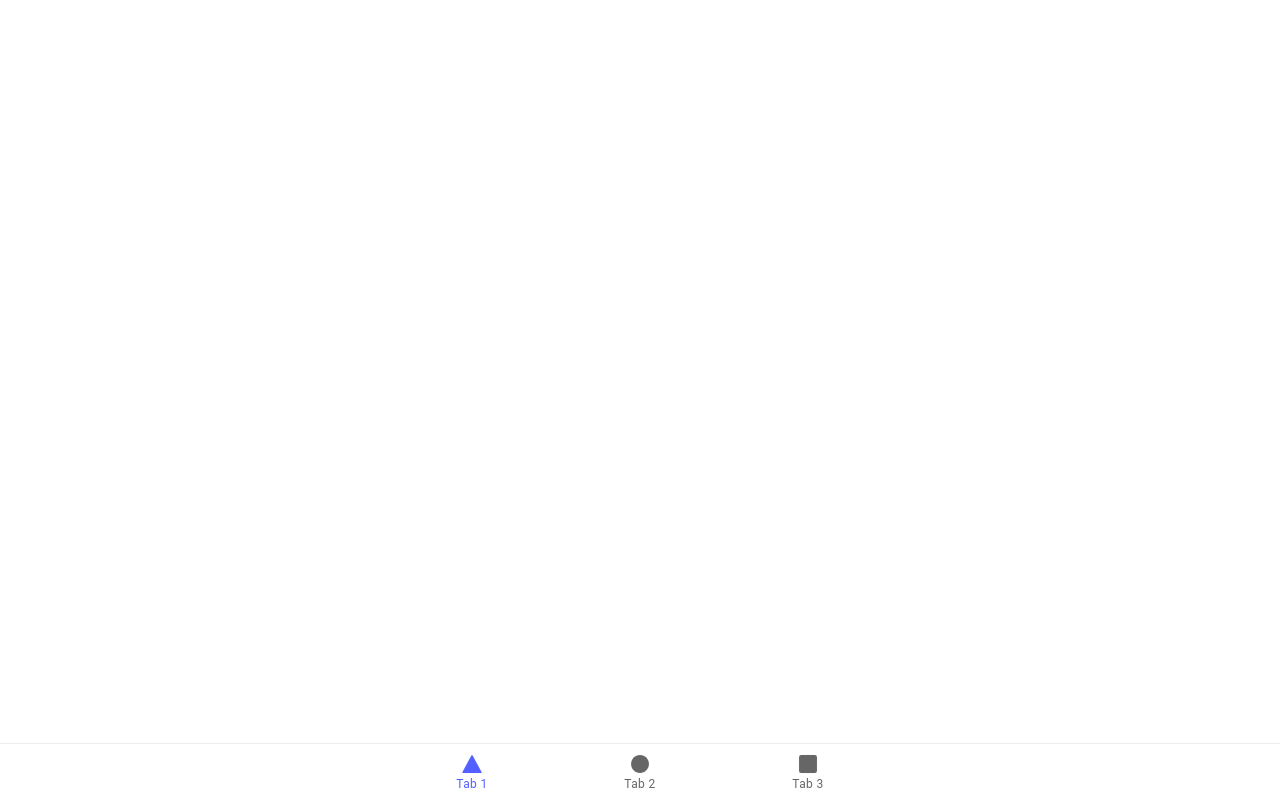
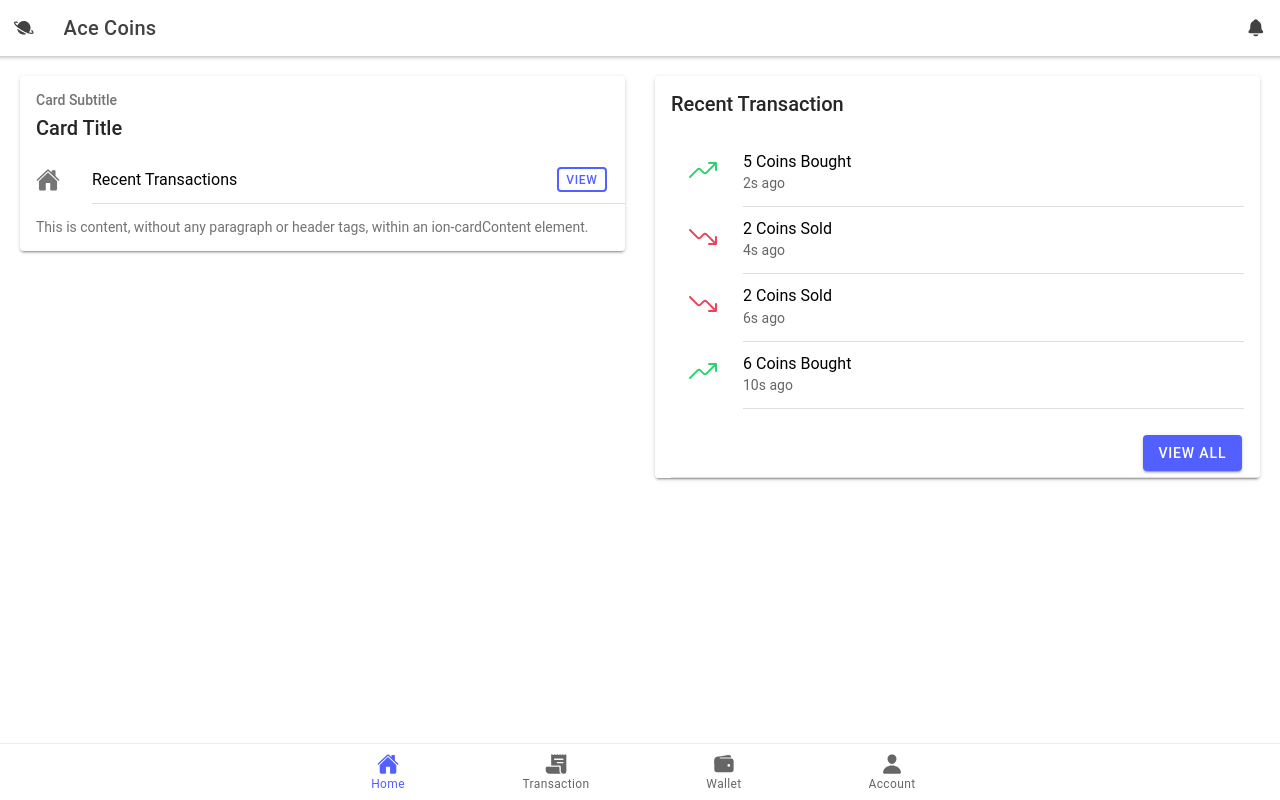
Before and after one commit to samiksha0302/ace-coins-8t4lin, a React (Create React App) app: page /tab1Home in a window 1280 px wide. Built offline with nearby package versions, Linux system fonts and the light colour scheme.

Commit message:
commit 4 - Saved the page file

```diff
--- a/src/App.tsx
+++ b/src/App.tsx
@@ -10,10 +10,11 @@
   setupIonicReact
 } from '@ionic/react';
 import { IonReactRouter } from '@ionic/react-router';
-import { ellipse, square, triangle } from 'ionicons/icons';
-import Tab1 from './pages/Tab1';
-import Tab2 from './pages/Tab2';
-import Tab3 from './pages/Tab3';
+import { home , receipt , wallet , person  } from 'ionicons/icons';
+import Tab1 from './pages/tab1Home';
+import Tab2 from './pages/tab2Transaction';
+import Tab3 from './pages/tab3Wallet';
+import Tab4 from './pages/tab4Account';
 
 /* Core CSS required for Ionic components to work properly */
 import '@ionic/react/css/core.css';
@@ -41,31 +42,38 @@
     <IonReactRouter>
       <IonTabs>
         <IonRouterOutlet>
-          <Route exact path="/tab1">
+          <Route exact path="/tab1Home">
             <Tab1 />
           </Route>
-          <Route exact path="/tab2">
+          <Route exact path="/tab2Transaction">
             <Tab2 />
           </Route>
-          <Route path="/tab3">
+          <Route path="/tab3Wallet">
             <Tab3 />
           </Route>
+          <Route path="/tab4Account">
+            <Tab4 />
+          </Route>
           <Route exact path="/">
-            <Redirect to="/tab1" />
+            <Redirect to="/tab1Home" />
           </Route>
         </IonRouterOutlet>
         <IonTabBar slot="bottom">
-          <IonTabButton tab="tab1" href="/tab1">
-            <IonIcon icon={triangle} />
-            <IonLabel>Tab 1</IonLabel>
+          <IonTabButton tab="tab1Home" href="/tab1Home">
+            <IonIcon icon={home} />
+            <IonLabel>Home</IonLabel>
           </IonTabButton>
-          <IonTabButton tab="tab2" href="/tab2">
-            <IonIcon icon={ellipse} />
-            <IonLabel>Tab 2</IonLabel>
+          <IonTabButton tab="tab2Transaction" href="/tab2Transaction">
+            <IonIcon icon={receipt} />
+            <IonLabel>Transaction</IonLabel>
           </IonTabButton>
-          <IonTabButton tab="tab3" href="/tab3">
-            <IonIcon icon={square} />
-            <IonLabel>Tab 3</IonLabel>
+          <IonTabButton tab="tab3Wallet" href="/tab3Wallet">
+            <IonIcon icon={wallet} />
+            <IonLabel>Wallet</IonLabel>
+          </IonTabButton>
+          <IonTabButton tab="tab4Account" href="/tab4Account">
+            <IonIcon icon={person} />
+            <IonLabel>Account</IonLabel>
           </IonTabButton>
         </IonTabBar>
       </IonTabs>
```
